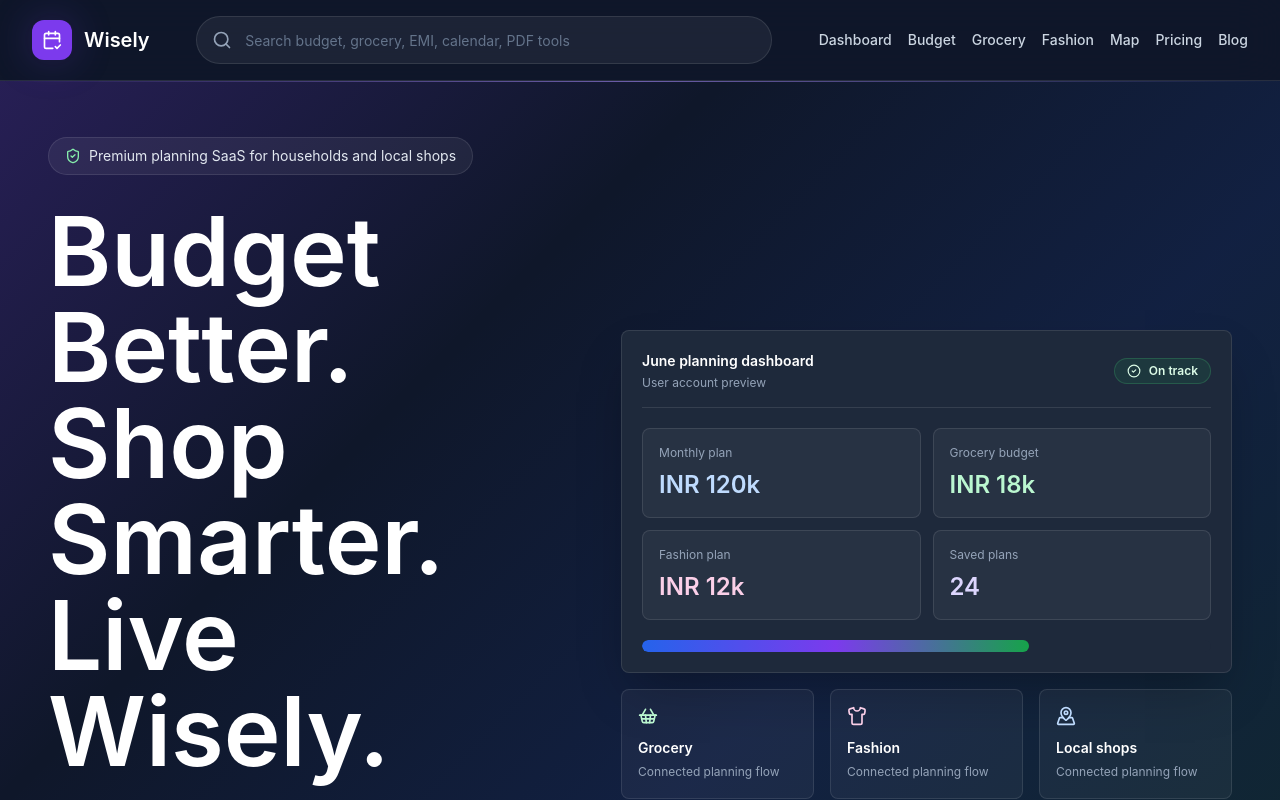
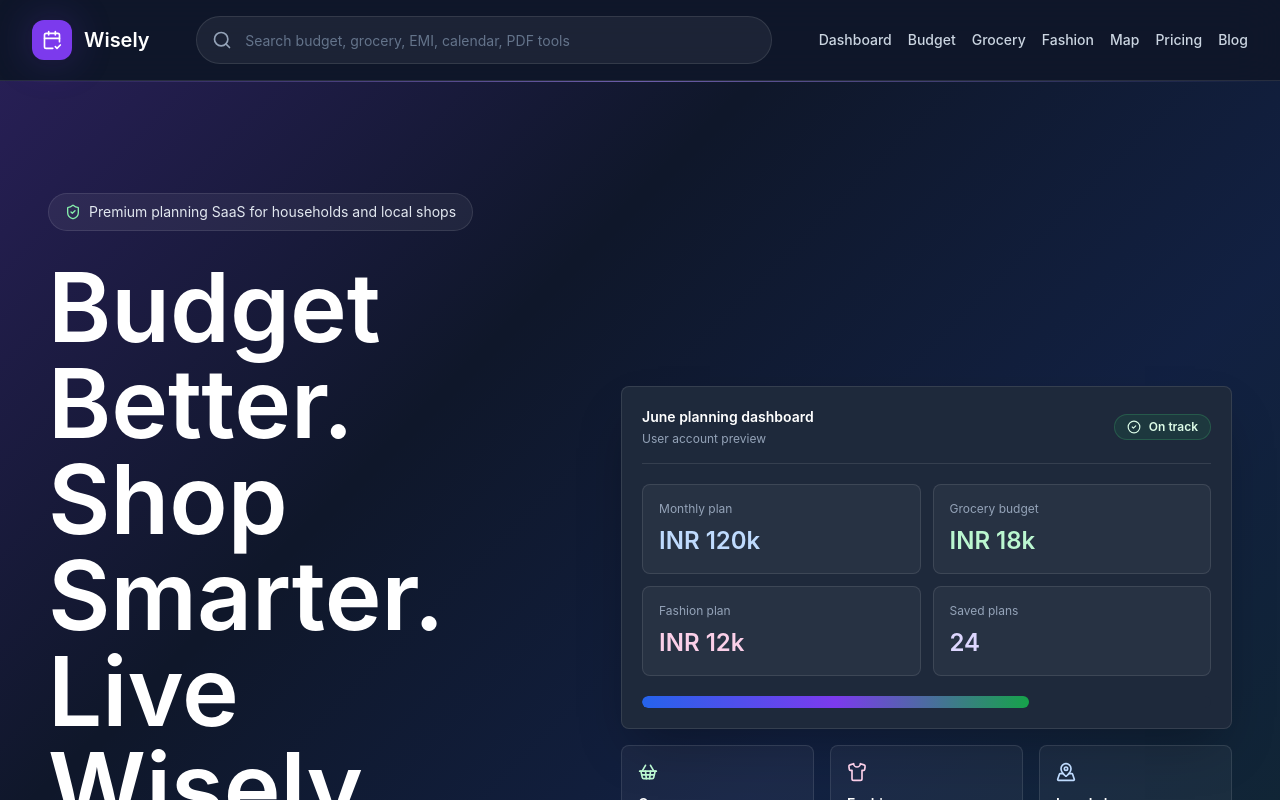
Before and after one commit to orlentrohit/Wisely, a Next.js app: page / in a window 1280 px wide. Shown: the top 800 px of the page. Built offline with nearby package versions, Linux system fonts and the light colour scheme.

Commit message:
Update hero.tsx

```diff
--- a/components/hero.tsx
+++ b/components/hero.tsx
@@ -14,7 +14,7 @@ export function Hero() {
       <div className="absolute inset-0 bg-[linear-gradient(135deg,rgba(124,58,237,0.22),transparent_32%,rgba(37,99,235,0.12)_62%,rgba(22,163,74,0.12))]" />
       <div className="absolute inset-x-0 top-0 h-px bg-gradient-to-r from-transparent via-violet-400/60 to-transparent" />
 
-      <div className="relative mx-auto grid min-h-[calc(100svh-5rem)] max-w-[1600px] items-center gap-16 px-6 py-14 lg:grid-cols-[1fr_1.2fr] lg:px-12">
+      <div className="relative mx-auto grid max-w-[1600px] items-center gap-16 px-6 py-20 lg:grid-cols-[1fr_1.2fr] lg:px-12 lg:py-28">
         <div>
           <div className="inline-flex items-center gap-2 rounded-full border border-white/10 bg-white/[0.06] px-4 py-2 text-sm text-slate-200">
             <AppIcon name="ShieldCheck" className="h-4 w-4 text-green-300" />
```
